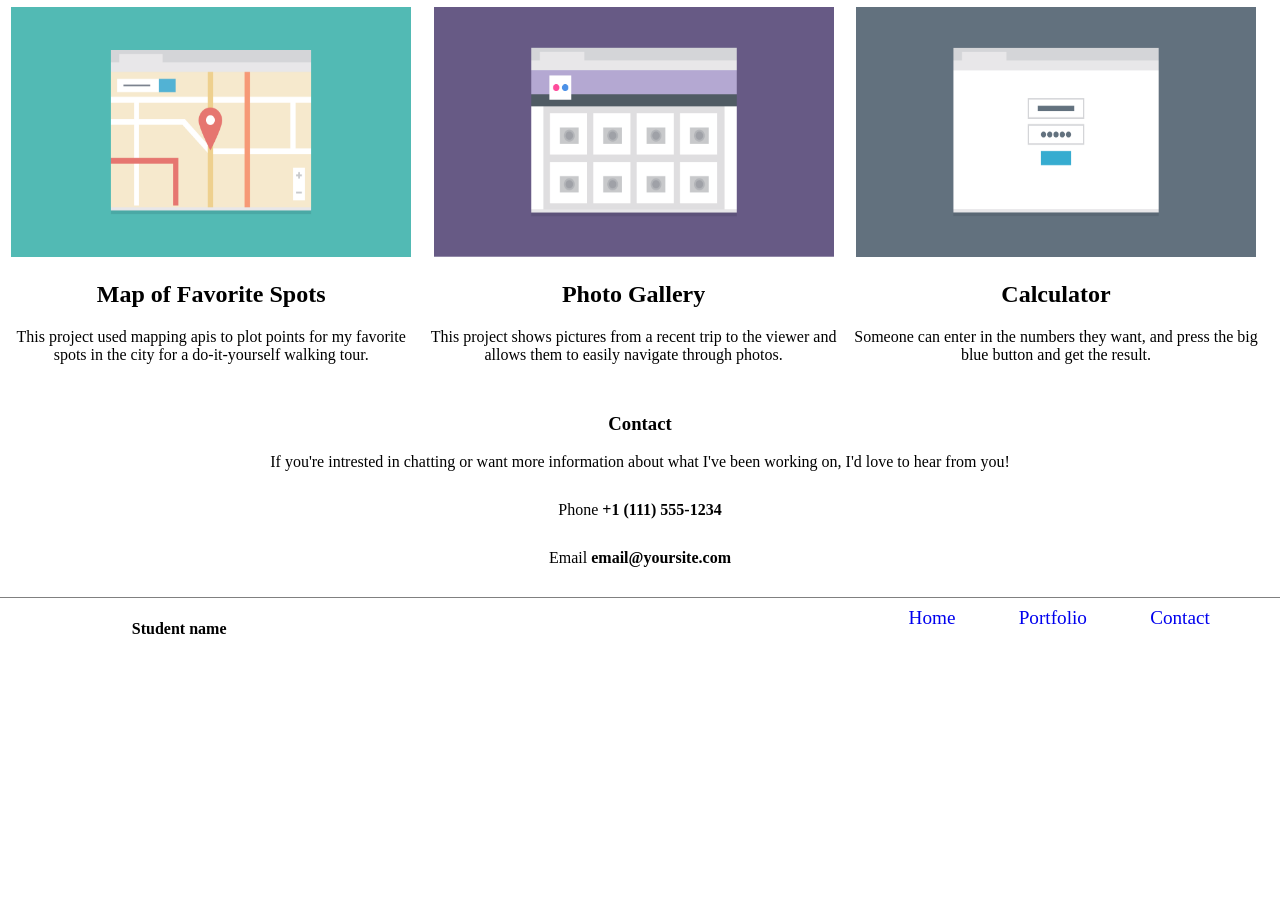
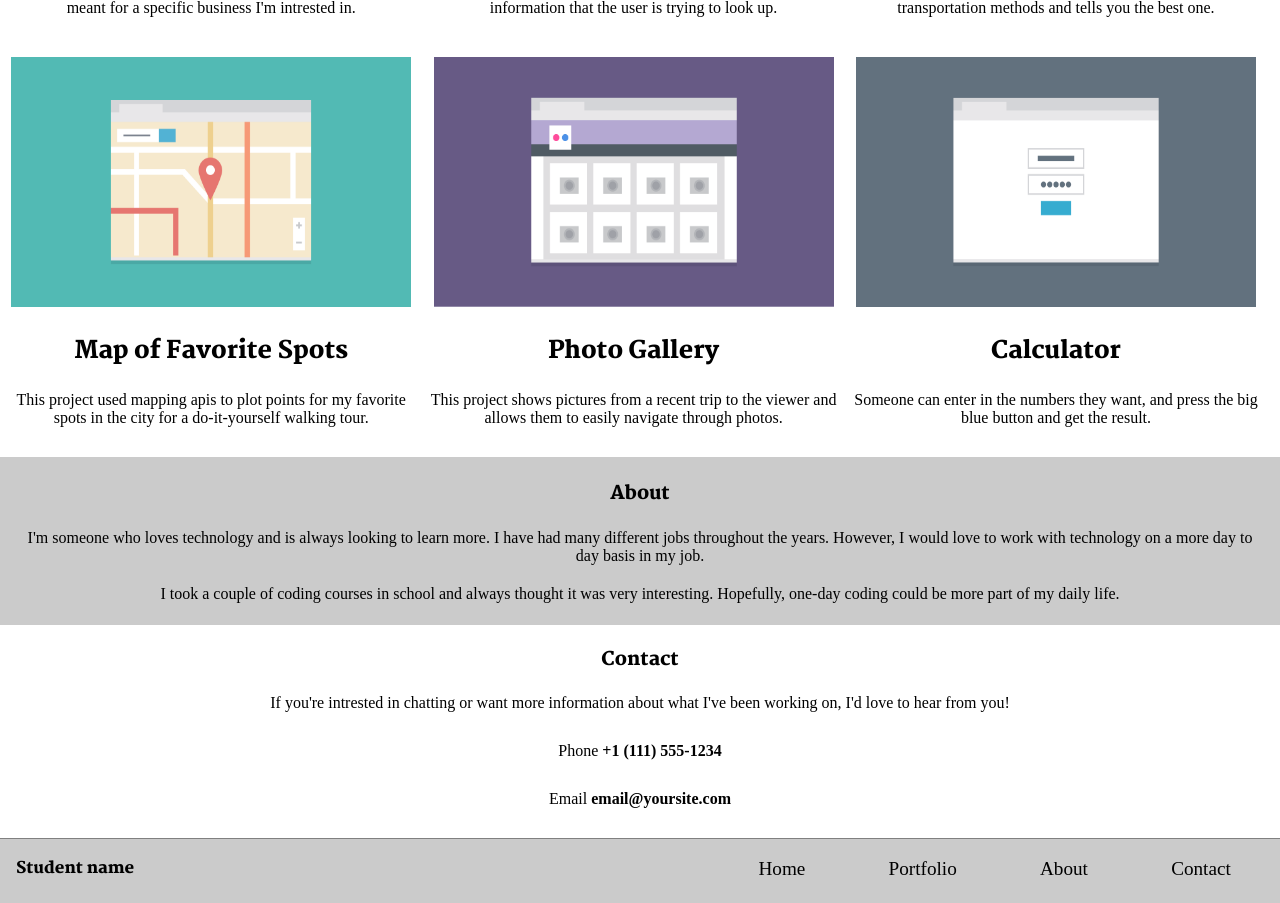
Before and after one commit to thomasgilmore/techdegree-project-2, a plain HTML site: page index.html in a window 1280 px wide. Shown: the part 769-1672 px from the top of the page. Before the commit the page ends 1428 px from the top, so only its background shows below. Drawn offline with Linux system fonts and the light colour scheme; a web font is replaced by a local one.

Commit message:
Update to index.html and style.css

```diff
--- a/css/style.css
+++ b/css/style.css
@@ -1,24 +1,52 @@
+@import url('https://fonts.googleapis.com/css?family=Martel:900|Source+Serif+Pro&display=swap');
+
 body {
     margin: 0;
     padding: 0;
   }
 
+h1,
+h2,
+h3,
+h4 {
+  font-family: 'Martel', serif;
+}
+
+p {
+  font-family: 'Source Serif Pro', serif;
+}
+
+.gray {
+  background-color: #CBCBCB;
+}
+
   @media (min-width: 320px) {
-      h1 {
+    .container0 {
+        display: block;
+        flex-direction: column;
+        flex-wrap: wrap;
+        justify-content: center;
+        padding-top: 1px;
+     }
+
+    h1 {
           text-align: center;
+          margin-bottom: 0;
       }
 
       nav a {
-          background-color: white;
+          background-color: #CBCBCB;
+          color: black;
           display: block;
           padding: 0;
           text-decoration: none;
+          font-size: 1.1em;
       }
 
       ul {
           list-style-type: none;
           text-align: center;
-          margin: 1em;
+          margin: 0;
           padding: 0;
       }
 
@@ -26,6 +54,7 @@ body {
           font-size: 1.2em;
           line-height: 40px;
           height: 40px;
+          border: 1px solid black;
       }
 
       .container1 {
@@ -49,6 +78,7 @@ body {
       img {
           width: 400px;
           height: 250px;
+          margin-top: 15px;
       }
 
       .sectiontitle {
@@ -73,11 +103,13 @@ body {
       .studentname {
           display: inline-block;
           margin-left: 1em;
+          margin-top: 1em;
       }
 
       .backtotop {
           display: inline-block;
           margin-right: 1em;
+          margin-top: 1em;
       }
 
       .bottomnav {
@@ -87,19 +119,40 @@ body {
       .container4 {
         display:none;
       }
+
+      .about {
+         text-align: center;
+       }
+
+      .aboutme {
+        padding-top: 3px;
+        padding-bottom: 3px;
+        }
+
   }
 
   @media (min-width: 768px) {
-      h1 {
+    .container0 {
+        display: block;
+        flex-direction: row;
+        flex-wrap: wrap;
+        justify-content: center;
+     }
+
+    h1 {
           text-align: center;
+          margin-bottom: 0;
       }
 
       nav a {
-          background-color: white;
+          background-color: #CBCBCB;
+          color: black;
           display: block;
-          padding: 0;
+          padding-left: 10px;
+          padding-right: 10px;
           margin: 0 20px;
           text-decoration: none;
+          font-size: 1em;
       }
 
       ul {
@@ -111,6 +164,7 @@ body {
 
       nav li {
           display: inline-block;
+          border: none;
       }
 
       .container1 {
@@ -150,6 +204,7 @@ body {
       img {
           width: 400px;
           height: 250px;
+          margin-top: 5px;
       }
 
       .sectiontitle {
@@ -171,6 +226,7 @@ body {
       .studentname {
         display: inline-block;
         margin-left: 1em;
+        margin-top: 1em;
       }
 
       .backtotop {
@@ -193,6 +249,12 @@ body {
           display: inline-block;
       }
 
+      .bottomnav a {
+        margin-top: 10px;
+        padding-left: 10px;
+        padding-right: 10px;
+       }
+
       .container4 {
         display: flex;
         flex-direction: row;
@@ -200,19 +262,28 @@ body {
         justify-content: space-between;
         border-top: 1px solid gray;
       }
+
+      .about {
+         text-align: center;
+         margin: 1.2em;
+       }
   }
 
   @media (min-width: 1024px) {
       h1 {
           text-align: left;
           margin-left: 50px;
+          margin-bottom: 0;
       }
 
       nav a {
-          background-color: white;
+          background-color: #CBCBCB;
+          color: black;
           display: inline-block;
-          padding: 0;
+          padding-left: 10px;
+          padding-right: 10px;
           text-decoration: none;
+          font-size: 1em;
       }
 
       ul {
@@ -225,6 +296,7 @@ body {
       nav li {
           display: inline-block;
           margin-right: 1em;
+          border: none;
       }
 
       .container0 {
@@ -253,7 +325,7 @@ body {
 
       #intro {
           flex: 2 0 0;
-          margin: 15px 35px 15px 35px;
+          margin: 20px 40px 20px 75px;
           text-align: left;
           align-self: flex-start;
           font-size: 1.2em;
@@ -274,6 +346,7 @@ body {
       img {
           width: 400px;
           height: 250px;
+          margin-top: 10px;
       }
 
       .sectiontitle {
@@ -294,12 +367,19 @@ body {
 
       .studentname {
           display: inline-block;
-          margin-left: -4em;
+          margin-left: 1em;
+          margin-top: 1em;
       }
 
       .backtotop {
           display: none;
       }
+
+       .bottomnav a {
+        margin-top: 10px;
+        padding-left: 10px;
+        padding-right: 10px;
+       }
 
       .container4 {
         display: flex;
--- a/index.html
+++ b/index.html
@@ -6,12 +6,13 @@
         <meta name="viewport" content="width=device-width, initial-scale=1">
     </head>
     <body id="topofpage">
-        <header class="container0">
+        <header class="container0 gray">
             <h1 class="heading">Student Name</h1>
                 <nav>
                     <ul>
                         <li><a href="index.html">Home</a></li>
                         <li><a href="#portfolio">Portfolio</a></li>
+                        <li><a href="#about">About</a></li>
                         <li><a href="#contact">Contact</a></li>
                     </ul>
                 </nav>
@@ -57,6 +58,13 @@
                 <p>Someone can enter in the numbers they want, and press the big blue button and get the result.</p>
             </section>
         </div>
+
+        <div class="aboutme gray">
+            <h3 class="sectiontitle" id="about">About</h3>
+            <p class="about">I'm someone who loves technology and is always looking to learn more. I have had many different jobs throughout the years. However, I would love to work with technology on a more day to day basis in my job.</p>
+            <p class="about">I took a couple of coding courses in school and always thought it was very interesting. Hopefully, one-day coding could be more part of my daily life.</p>
+        </div>
+
         <div>
             <h3 class="sectiontitle" id="contact">Contact</h3>
             <p class="contactinfo">If you're intrested in chatting or want more information about what I've been working on, I'd love to hear from you!</p>
@@ -65,27 +73,23 @@
         </div>
     </body>
     <footer>
-        <div class="container3">
-          <section>
+        <div class="container3 gray">
             <h4 class="studentname">Student name</h4>
-           </section>
-           <section>
             <h4 class="backtotop"><a href="#topofpage">Back to Top</a></h4>
-           </section>
         </div>
-      <div class="container4">
-          <section>
+
+        <div class="container4 gray">
+
             <h4 class="studentname">Student name</h4>
-           </section>
-           <section>
             <nav class="bottomnav">
                 <ul>
                     <li><a href="index.html">Home</a></li>
                     <li><a href="#portfolio">Portfolio</a></li>
+                    <li><a href="#about">About</a></li>
                     <li><a href="#contact">Contact</a></li>
                 </ul>
             </nav>
-          </section>
+
         </div>
     </footer>
 </html>
```
